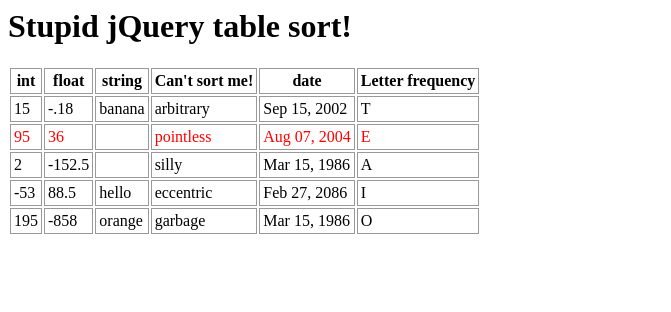
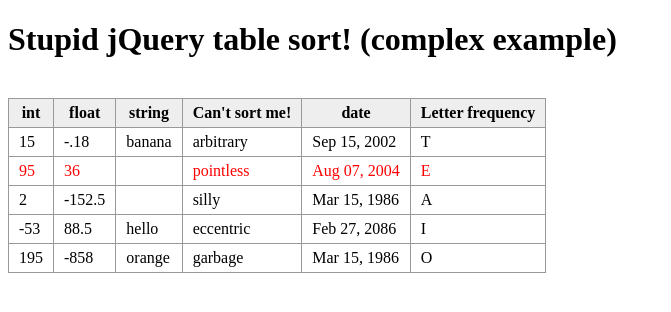
Before and after one commit to joequery/Stupid-Table-Plugin, a plain HTML site: page complex_example.html in a window 1280 px wide. Shown: the whole page, without its empty margins (0-671 px from the left). Drawn offline with nearby package versions, Linux system fonts and the light colour scheme.

Commit message:
added doctype and cleaned up example code a little

```diff
--- a/complex_example.html
+++ b/complex_example.html
@@ -1,6 +1,7 @@
+<!DOCTYPE html>
 <html>
 <head>
-    <title>Stupid jQuery table sort</title>
+  <title>Stupid jQuery table sort (complex example)</title>
   <script type="text/javascript" src="http://ajax.googleapis.com/ajax/libs/jquery/1.7.1/jquery.min.js"></script>
   <script type="text/javascript" src="stupidtable.js?dev"></script>
   <script type="text/javascript">
@@ -52,21 +53,31 @@
     });
   </script>
   <style type="text/css">
+    table {
+      border-collapse: collapse;
+    }
     th, td {
-        padding: 3px;
+      padding: 5px 10px;
       border: 1px solid #999;
+    }
+    th {
+      background-color: #eee;
+    }
+    th[data-sort]{
+      cursor:pointer;
     }
     tr.awesome{
       color: red;
     }
-      th[data-sort]{
-        cursor:pointer;
-      }
   </style>
 </head>
+
 <body>
-    <h1>Stupid jQuery table sort!</h1>
-    <div id="msg"></div>
+
+  <h1>Stupid jQuery table sort! (complex example)</h1>
+
+  <div id="msg">&nbsp;</div>
+
   <table>
     <thead>
       <tr>
@@ -120,7 +131,7 @@
         <td data-sort-value="3">O</td>
       </tr>
     </tbody>
+  </table>
 
-    </table>
 </body>
 </html>
```
Also changed, not shown: colspan_example.html (+16 -4 lines), example.html (+15 -5 lines). Lines whose indentation alone changed are shown as unchanged.
